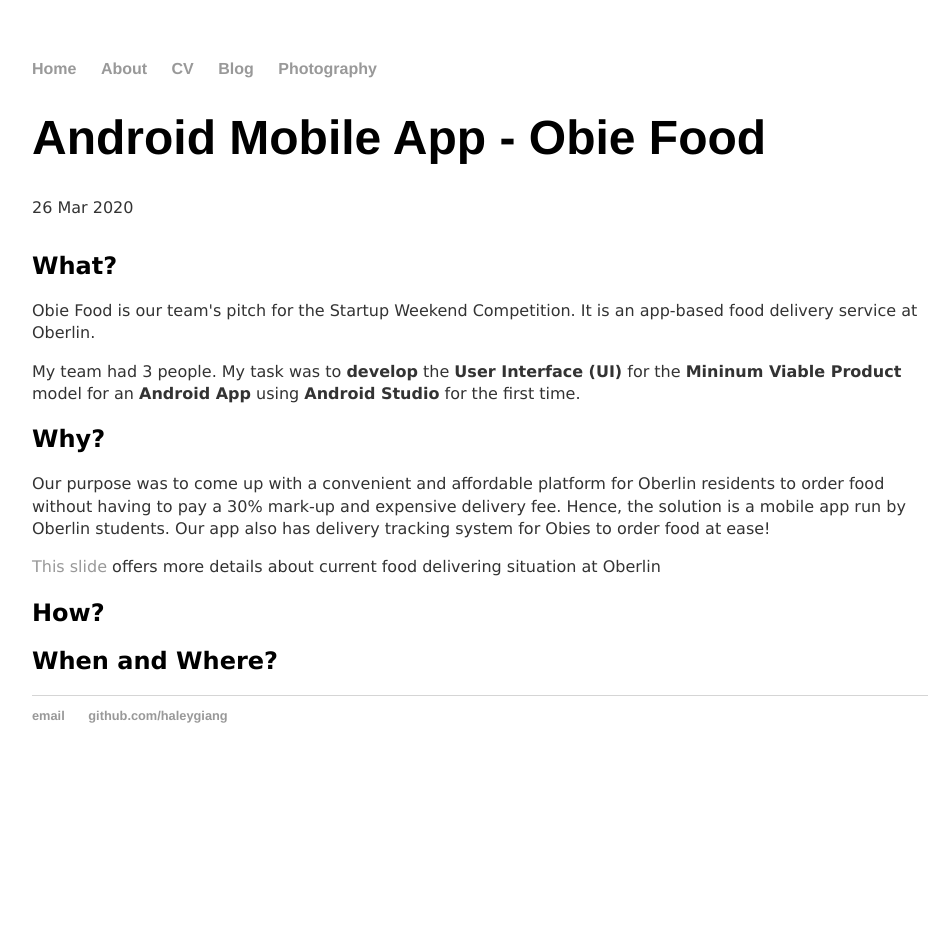
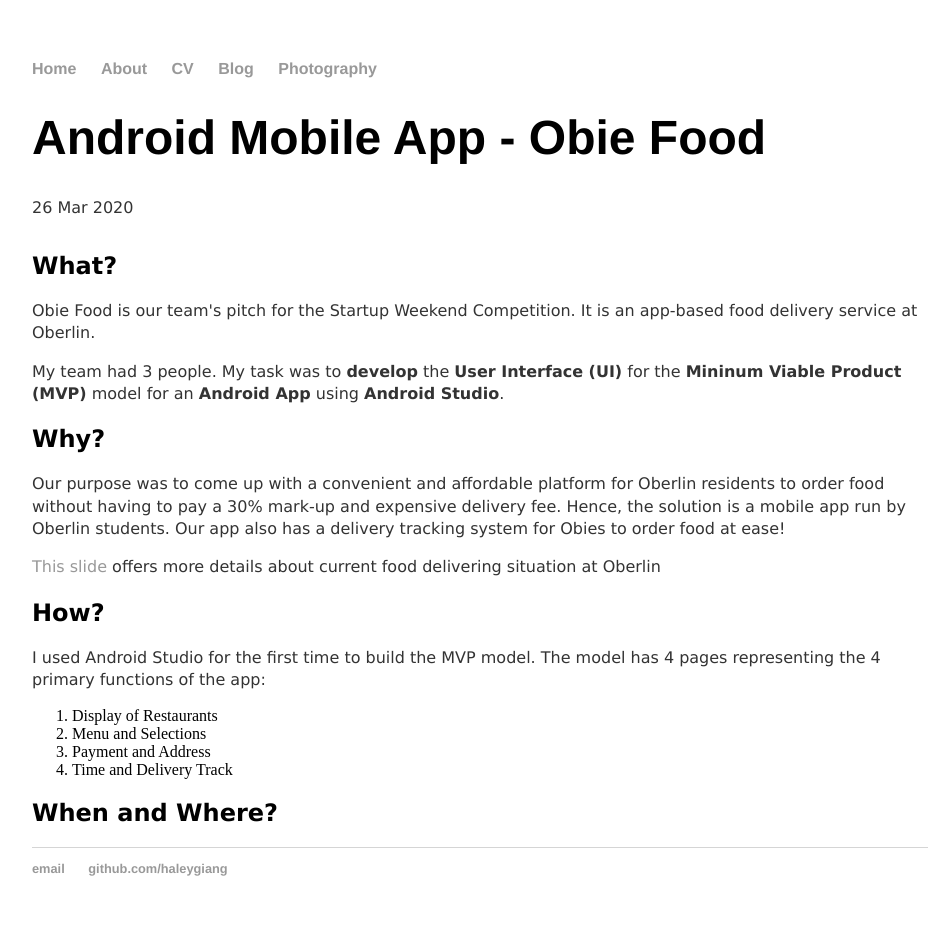
Before and after one commit to haleygiang/haleygiang.github.io, a Jekyll site: the page built from _posts/2020-03-26-obie-food-app.md, in a window 1280 px wide. Shown: the whole page, without its empty margins (160-1108 px from the left). Built offline with Jekyll 4.4.1, drawn with Linux system fonts in a browser that asks for light colours; before the commit the page ends 900 px from its top, so only the background shows below that.

Commit message:
Update 2020-03-26-obie-food-app.md

```diff
--- a/_posts/2020-03-26-obie-food-app.md
+++ b/_posts/2020-03-26-obie-food-app.md
@@ -10,15 +10,24 @@ permalink: /obie-food/
 	Obie Food is our team's pitch for the Startup Weekend Competition. It is an app-based food delivery service at Oberlin.
 </p>
 <p>
-	My team had 3 people. My task was to <b>develop</b> the <b>User Interface (UI)</b> for the <b>Mininum Viable Product</b> model for an <b>Android App</b> using <b>Android Studio</b> for the first time.
+	My team had 3 people. My task was to <b>develop</b> the <b>User Interface (UI)</b> for the <b>Mininum Viable Product (MVP)</b> model for an <b>Android App</b> using <b>Android Studio</b>.
 </p>
 
 <h2>Why?</h2>
 <p>
-	Our purpose was to come up with a convenient and affordable platform for Oberlin residents to order food without having to pay a 30% mark-up and expensive delivery fee. Hence, the solution is a mobile app run by Oberlin students. Our app also has delivery tracking system for Obies to order food at ease!
+	Our purpose was to come up with a convenient and affordable platform for Oberlin residents to order food without having to pay a 30% mark-up and expensive delivery fee. Hence, the solution is a mobile app run by Oberlin students. Our app also has a delivery tracking system for Obies to order food at ease!
 </p>
 <p><a href="https://docs.google.com/presentation/d/1Pc-4CIKHmX5g5Eobktcgfr81_YiqVSPi5ur76MsUb5I/edit?fbclid=IwAR2moKQRi4nYs0Ats36Dvg6rFZ3G-om8U9m9WcsJQRtDdF068CMBaHq9Eck#slide=id.p">This slide</a> offers more details about current food delivering situation at Oberlin</p>
 
 <h2>How?</h2>
+<p>
+	I used Android Studio for the first time to build the MVP model. The model has 4 pages representing the 4 primary functions of the app:
+</p>
+<ol>
+	<li>Display of Restaurants</li>
+	<li>Menu and Selections</li>
+	<li>Payment and Address</li>
+	<li>Time and Delivery Track</li>
+</ol>
 
 <h2>When and Where?</h2>
```
